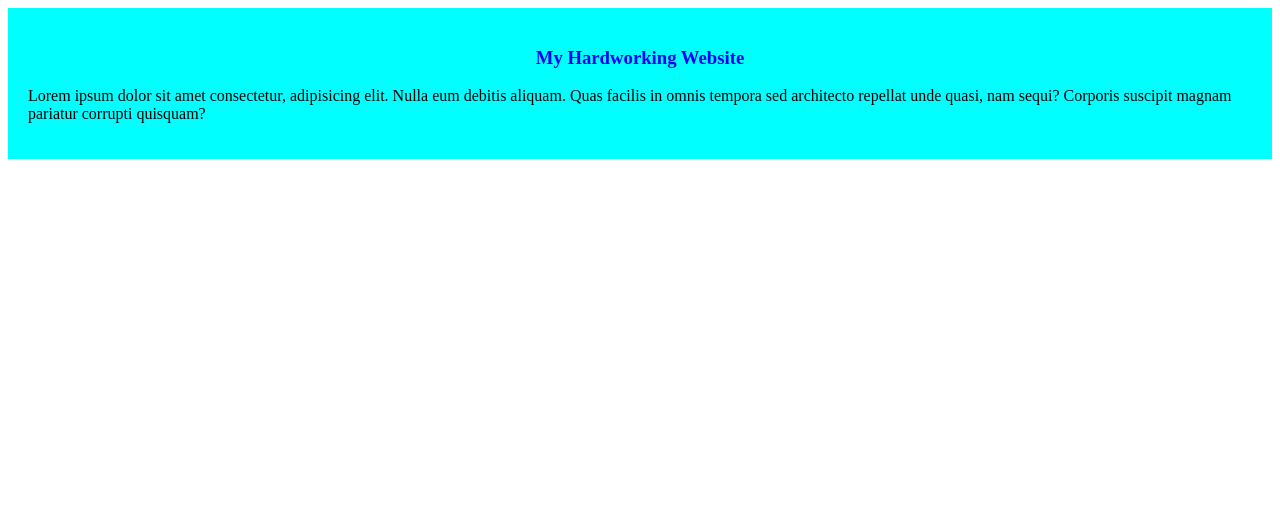
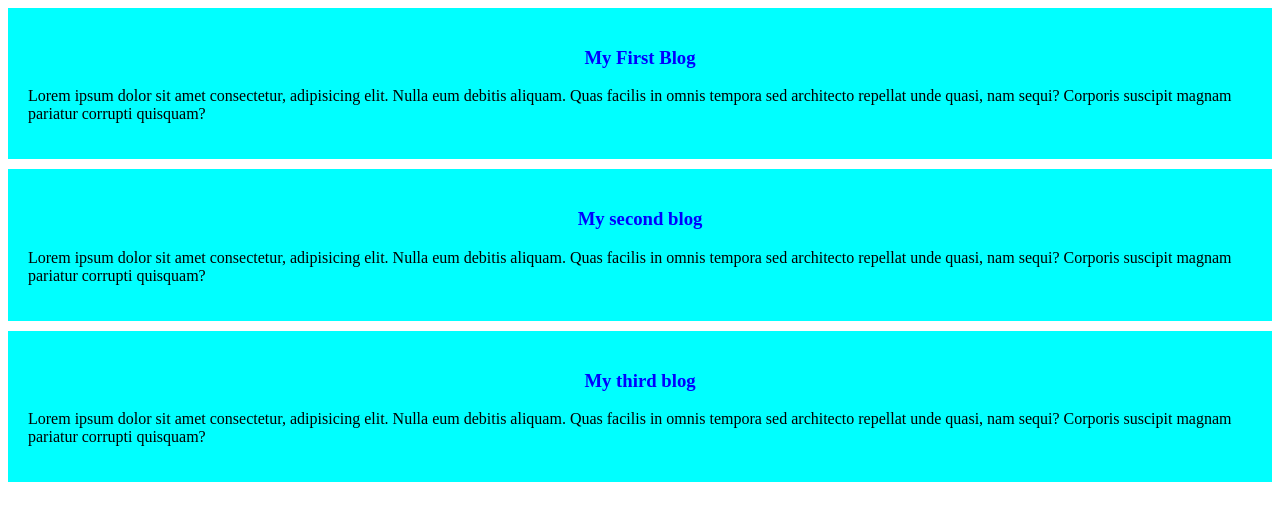
Before and after one commit to Rifah648/my-hardworking-website, a plain HTML site: page index.html in a window 1280 px wide. Drawn offline with Linux system fonts and the light colour scheme.

Commit message:
added the second and the third blog

```diff
--- a/index.html
+++ b/index.html
@@ -8,9 +8,24 @@
 </head>
 <body>
     <div>
-        <h3 style="color: blue;">My Hardworking Website</h3>
+        <h3 style="color: blue;">My First Blog</h3>
         <p>Lorem ipsum dolor sit amet consectetur, adipisicing elit. Nulla eum debitis aliquam. Quas facilis in omnis tempora sed architecto repellat unde quasi, nam sequi? Corporis suscipit magnam pariatur corrupti quisquam?</p>
 
     </div>
+    <div>
+        <h3 style="color: blue;">My second blog</h3>
+        <p>Lorem ipsum dolor sit amet consectetur, adipisicing elit. Nulla eum debitis aliquam. Quas facilis in omnis tempora sed architecto repellat unde quasi, nam sequi? Corporis suscipit magnam pariatur corrupti quisquam?</p>
+
+    </div>
+    <div>
+            <h3 style="color: blue;">My third blog</h3>
+            <p>Lorem ipsum dolor sit amet consectetur, adipisicing elit. Nulla eum debitis aliquam. Quas facilis in omnis tempora sed architecto repellat unde quasi, nam sequi? Corporis suscipit magnam pariatur corrupti quisquam?</p>
+
+
+
+    </div>
+
+
+
 </body>
 </html>
--- a/styles/blog.css
+++ b/styles/blog.css
@@ -1,6 +1,7 @@
 div{
     background-color: aqua;
     padding: 20px;
+    margin-bottom: 10px;
     h3{
         text-align: center;
     }
```
